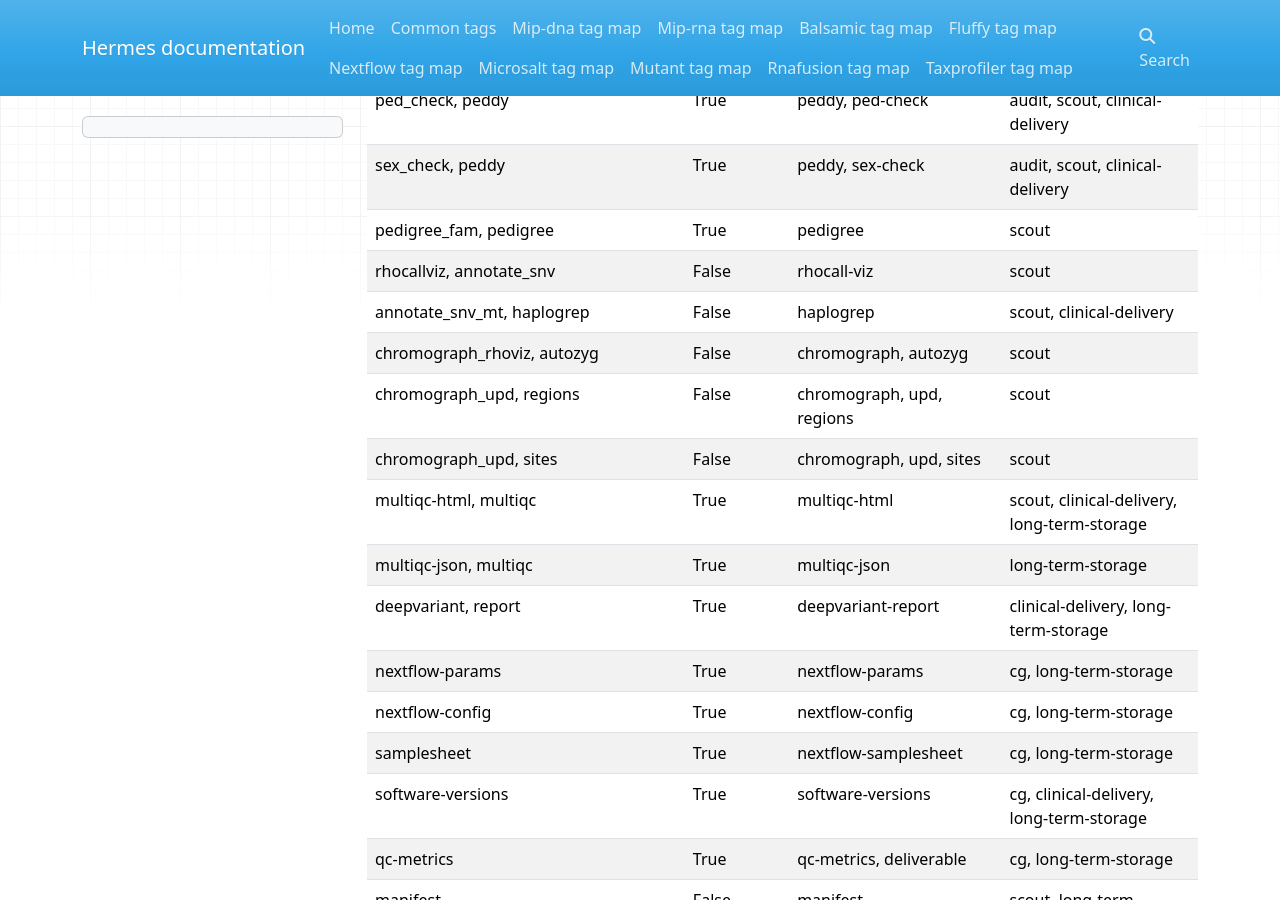
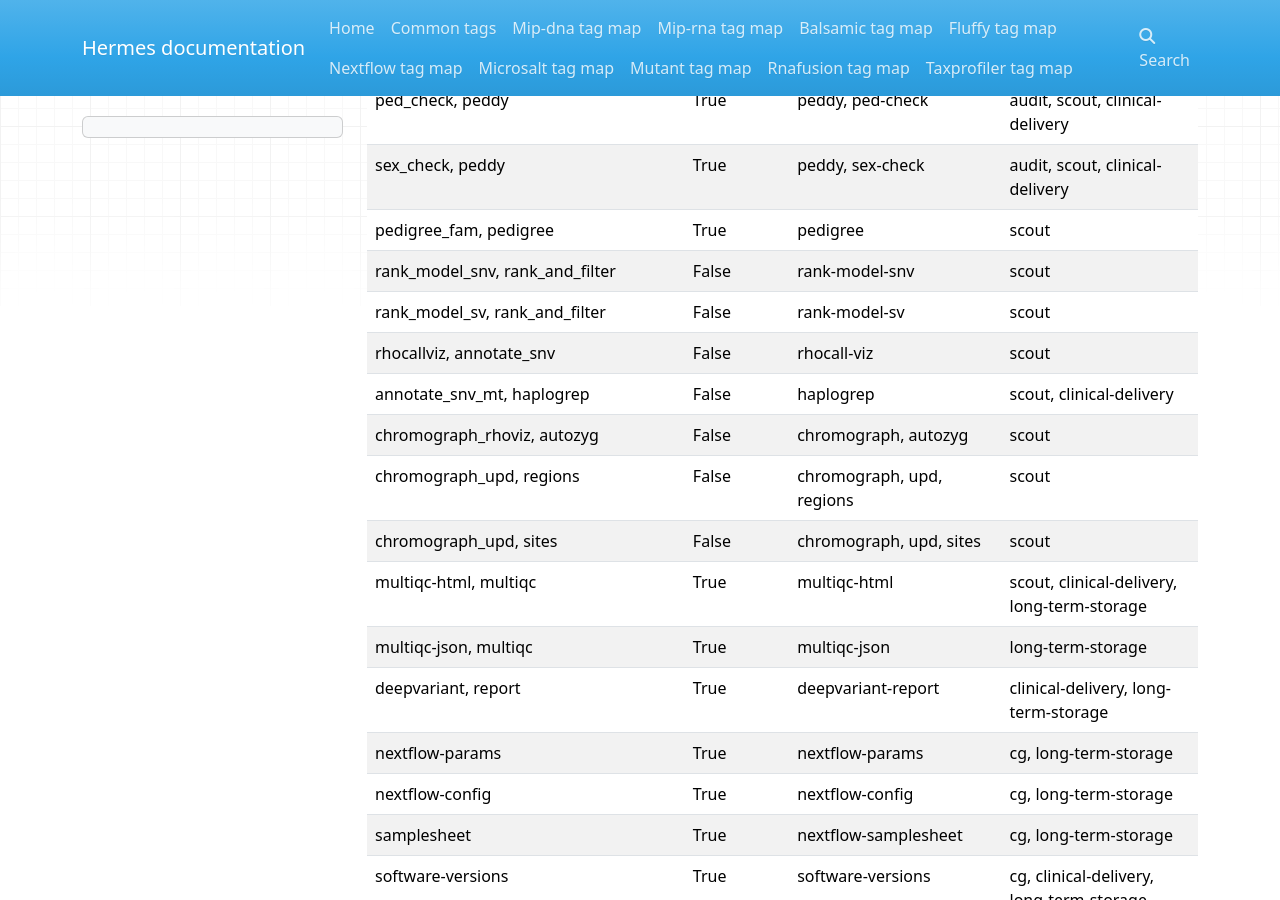
Before and after one commit to Clinical-Genomics/hermes, an MkDocs documentation site: the page built from docs/raredisease_map.md, in a window 1280 px wide and 900 px high, scrolled down 2998 px. Built offline with MkDocs 1.6.1, drawn with Linux system fonts in a browser that asks for light colours; nearby versions of some CDN libraries.

Commit message:
add new tags to the raredisease map

```diff
--- a/docs/raredisease_map.md
+++ b/docs/raredisease_map.md
@@ -52,6 +52,8 @@
 | ped_check, peddy                                 | True        | peddy, ped-check                       | audit, scout, clinical-delivery                |
 | sex_check, peddy                                 | True        | peddy, sex-check                       | audit, scout, clinical-delivery                |
 | pedigree_fam, pedigree                           | True        | pedigree                               | scout                                          |
+| rank_model_snv, rank_and_filter                 | False       | rank-model-snv                         | scout                                          |
+| rank_model_sv, rank_and_filter                  | False       | rank-model-sv                          | scout                                          |
 | rhocallviz, annotate_snv                         | False       | rhocall-viz                            | scout                                          |
 | annotate_snv_mt, haplogrep                       | False       | haplogrep                              | scout, clinical-delivery                       |
 | chromograph_rhoviz, autozyg                      | False       | chromograph, autozyg                   | scout                                          |
```
